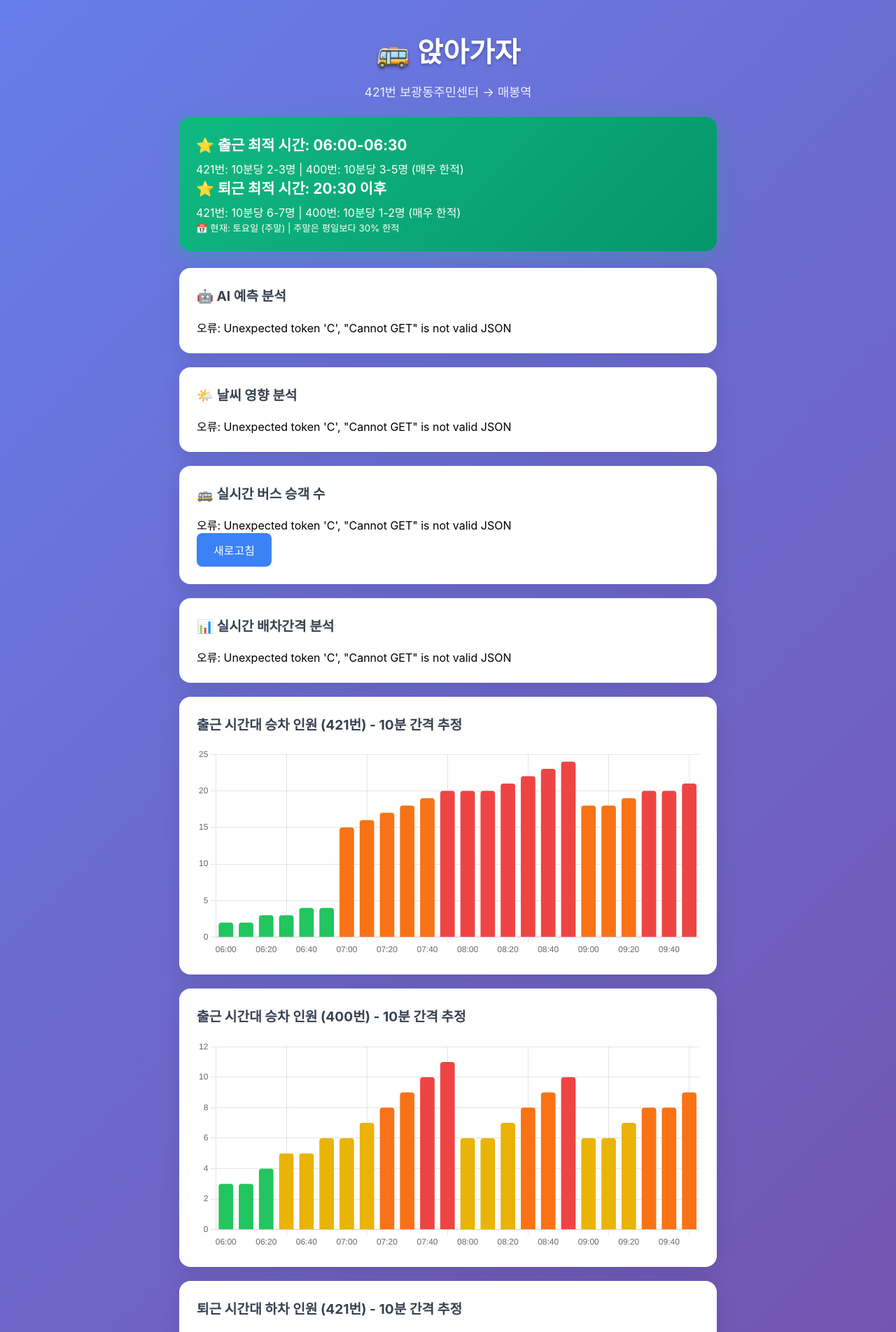
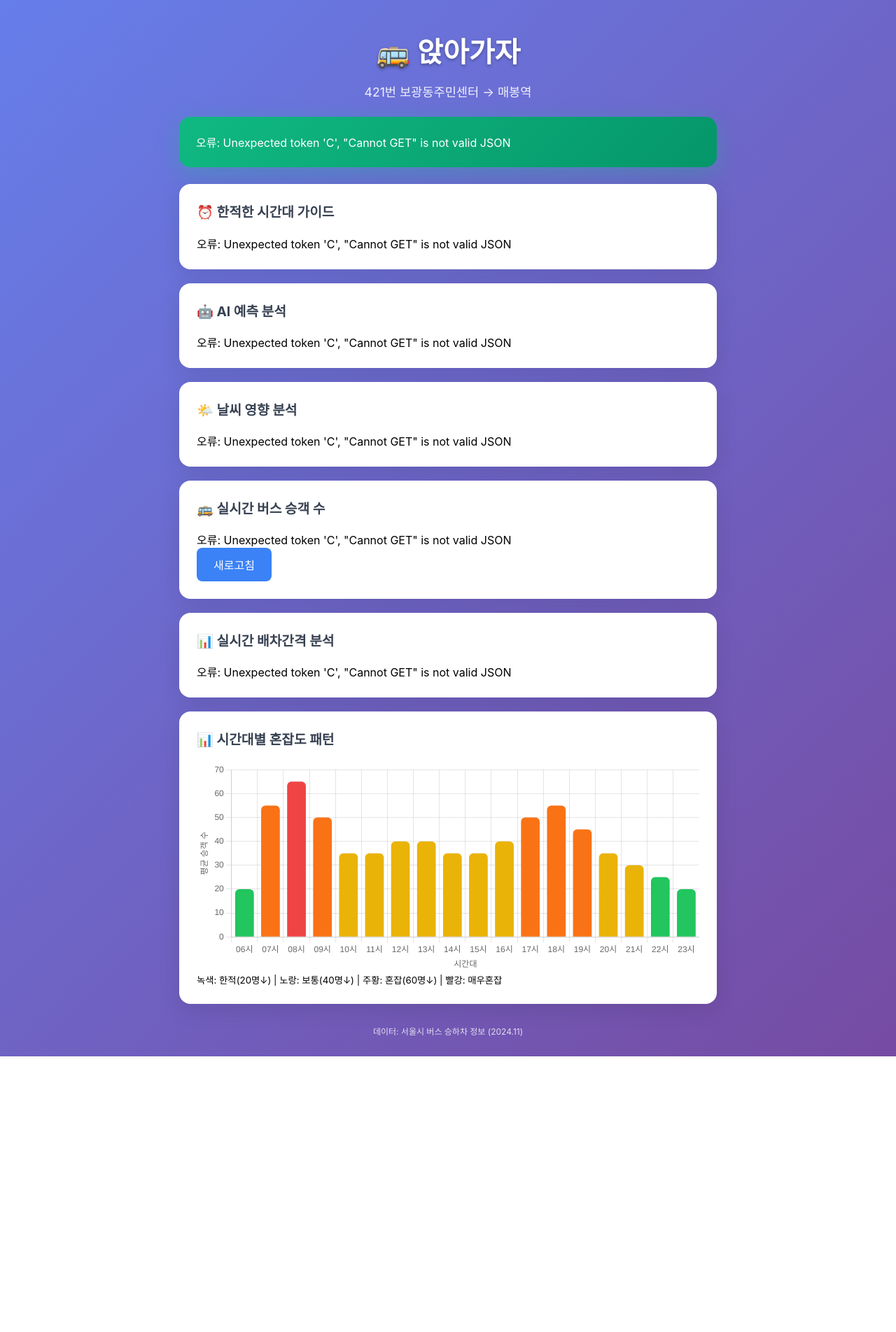
Before and after one commit to 7696122/anzagaza, a Python web app: template templates/index.html in a window 1280 px wide. Shown: the top 1904 px of the page at 70% size. After the commit the page ends 1510 px from the top, so only its background shows below. Run offline with Jinja, Linux system fonts and the light colour scheme; the template is opened without the code that fills it, so the values that code supplies are empty.

Commit message:
핵심 목적에 집중 - 한적한 시간대 명확히 제시
- 메인 추천: '지금 타세요!' vs '60분 후 이용 추천' 명확한 액션
- 한적한 시간대 가이드: 오늘의 최적 시간, 피해야 할 시간
- 하루 전체 혼잡도 패턴 차트로 통합 (06시-23시)
- 현재 상황과 다음 한적한 시간 명시
- 복잡한 차트 4개 → 핵심 정보 1개로 단순화

```diff
--- a/static/app.js
+++ b/static/app.js
@@ -1,88 +1,120 @@
-// 실제 서울시 OpenAPI 데이터 (2024년 11월)
-const morning421 = {
-    labels: ['06:00', '06:10', '06:20', '06:30', '06:40', '06:50', '07:00', '07:10', '07:20', '07:30', '07:40', '07:50', '08:00', '08:10', '08:20', '08:30', '08:40', '08:50', '09:00', '09:10', '09:20', '09:30', '09:40', '09:50'],
+// 하루 전체 혼잡도 패턴 차트
+const hourlyPattern = {
+    labels: ['06시', '07시', '08시', '09시', '10시', '11시', '12시', '13시', '14시', '15시', '16시', '17시', '18시', '19시', '20시', '21시', '22시', '23시'],
     datasets: [{
-        label: '421번 10분당 승차 추정',
-        data: [2, 2, 3, 3, 4, 4, 15, 16, 17, 18, 19, 20, 20, 20, 21, 22, 23, 24, 18, 18, 19, 20, 20, 21],
+        label: '평일 평균 승객 수',
+        data: [20, 55, 65, 50, 35, 35, 40, 40, 35, 35, 40, 50, 55, 45, 35, 30, 25, 20],
         backgroundColor: function(context) {
             const value = context.parsed.y;
-            if (value < 5) return '#22c55e';
-            if (value < 15) return '#eab308';
-            if (value < 20) return '#f97316';
-            return '#ef4444';
+            if (value <= 25) return '#22c55e';  // 한적
+            if (value <= 40) return '#eab308';  // 보통
+            if (value <= 55) return '#f97316';  // 혼잡
+            return '#ef4444';                   // 매우혼잡
         },
-        borderRadius: 4
-    }]
-};
-
-const morning400 = {
-    labels: ['06:00', '06:10', '06:20', '06:30', '06:40', '06:50', '07:00', '07:10', '07:20', '07:30', '07:40', '07:50', '08:00', '08:10', '08:20', '08:30', '08:40', '08:50', '09:00', '09:10', '09:20', '09:30', '09:40', '09:50'],
-    datasets: [{
-        label: '400번 10분당 승차 추정',
-        data: [3, 3, 4, 5, 5, 6, 6, 7, 8, 9, 10, 11, 6, 6, 7, 8, 9, 10, 6, 6, 7, 8, 8, 9],
-        backgroundColor: function(context) {
-            const value = context.parsed.y;
-            if (value < 5) return '#22c55e';
-            if (value < 8) return '#eab308';
-            if (value < 10) return '#f97316';
-            return '#ef4444';
-        },
-        borderRadius: 4
-    }]
-};
-
-const evening421 = {
-    labels: ['17:00', '17:10', '17:20', '17:30', '17:40', '17:50', '18:00', '18:10', '18:20', '18:30', '18:40', '18:50', '19:00', '19:10', '19:20', '19:30', '19:40', '19:50', '20:00', '20:10', '20:20', '20:30', '20:40', '20:50'],
-    datasets: [{
-        label: '421번 10분당 하차 추정',
-        data: [10, 11, 12, 13, 13, 14, 13, 14, 15, 16, 16, 15, 12, 12, 11, 11, 10, 10, 8, 8, 7, 7, 6, 6],
-        backgroundColor: function(context) {
-            const value = context.parsed.y;
-            if (value < 8) return '#22c55e';
-            if (value < 12) return '#eab308';
-            if (value < 15) return '#f97316';
-            return '#ef4444';
-        },
-        borderRadius: 4
-    }]
-};
-
-const evening400 = {
-    labels: ['17:00', '17:10', '17:20', '17:30', '17:40', '17:50', '18:00', '18:10', '18:20', '18:30', '18:40', '18:50', '19:00', '19:10', '19:20', '19:30', '19:40', '19:50', '20:00', '20:10', '20:20', '20:30', '20:40', '20:50'],
-    datasets: [{
-        label: '400번 10분당 하차 추정',
-        data: [3, 3, 4, 4, 4, 4, 4, 4, 5, 5, 5, 4, 4, 4, 4, 3, 3, 3, 3, 2, 2, 2, 2, 1],
-        backgroundColor: function(context) {
-            const value = context.parsed.y;
-            if (value < 3) return '#22c55e';
-            if (value < 4) return '#eab308';
-            if (value < 5) return '#f97316';
-            return '#ef4444';
-        },
-        borderRadius: 4
+        borderRadius: 6
     }]
 };
 
 const opts = {
     responsive: true,
-    plugins: { legend: { display: false } },
+    plugins: {
+        legend: { display: false },
+        tooltip: {
+            callbacks: {
+                label: function(context) {
+                    const value = context.parsed.y;
+                    let status = '';
+                    if (value <= 25) status = '한적';
+                    else if (value <= 40) status = '보통';
+                    else if (value <= 55) status = '혼잡';
+                    else status = '매우혼잡';
+                    return `${context.label}: ${value}명 (${status})`;
+                }
+            }
+        }
+    },
     scales: {
-        y: { beginAtZero: true },
+        y: {
+            beginAtZero: true,
+            title: {
+                display: true,
+                text: '평균 승객 수'
+            }
+        },
         x: {
-            ticks: {
-                maxTicksLimit: 12,
-                callback: function(value, index) {
-                    return index % 2 === 0 ? this.getLabelForValue(value) : '';
-                }
+            title: {
+                display: true,
+                text: '시간대'
             }
         }
     }
 };
 
-new Chart(document.getElementById('morningChart421'), { type: 'bar', data: morning421, options: opts });
-new Chart(document.getElementById('morningChart400'), { type: 'bar', data: morning400, options: opts });
-new Chart(document.getElementById('eveningChart421'), { type: 'bar', data: evening421, options: opts });
-new Chart(document.getElementById('eveningChart400'), { type: 'bar', data: evening400, options: opts });
+new Chart(document.getElementById('hourlyPattern'), { type: 'bar', data: hourlyPattern, options: opts });
+
+// 한적한 시간대 추천
+async function refreshQuietTimes() {
+    document.getElementById('mainRecommendation').innerHTML = '로딩 중...';
+    document.getElementById('quietTimesInfo').innerHTML = '로딩 중...';
+
+    try {
+        const response = await fetch('/api/quiet-times');
+        const data = await response.json();
+
+        document.getElementById('mainRecommendation').innerHTML = formatMainRecommendation(data.simple_recommendation);
+        document.getElementById('quietTimesInfo').innerHTML = formatQuietTimesInfo(data.detailed_recommendations);
+    } catch (e) {
+        document.getElementById('mainRecommendation').innerHTML = '오류: ' + e.message;
+        document.getElementById('quietTimesInfo').innerHTML = '오류: ' + e.message;
+    }
+}
+
+function formatMainRecommendation(simple) {
+    return `
+        <div style="background: ${simple.color}; color: white; padding: 16px; border-radius: 12px; text-align: center;">
+            <strong style="font-size: 1.4em;">${simple.action}</strong><br>
+            <span style="font-size: 1.1em;">${simple.reason}</span>
+        </div>
+    `;
+}
+
+function formatQuietTimesInfo(rec) {
+    let html = `
+        <div style="display: grid; gap: 16px;">
+            <div style="background: ${rec.current_status.color}; color: white; padding: 12px; border-radius: 8px;">
+                <strong>📍 현재: ${rec.current_status.status}</strong><br>
+                ${rec.current_status.reason} (${rec.current_status.passengers})
+            </div>
+
+            <div style="background: #f0f9ff; padding: 12px; border-radius: 8px;">
+                <strong>⏰ 다음 한적한 시간: ${rec.next_quiet_time.time}</strong><br>
+                ${rec.next_quiet_time.reason}`;
+
+    if (rec.next_quiet_time.wait_minutes > 0) {
+        html += `<br><small>대기시간: ${rec.next_quiet_time.wait_minutes}분</small>`;
+    }
+    html += '</div>';
+
+    html += '<div><strong>✅ 오늘의 최적 시간:</strong><br>';
+    rec.best_times_today.forEach(time => {
+        const color = time.status === '매우한적' ? '#22c55e' : time.status === '한적' ? '#eab308' : '#f97316';
+        html += `<div style="margin: 4px 0; padding: 8px; background: ${color}; color: white; border-radius: 6px; font-size: 0.9em;">
+            ${time.time}: ${time.status} (${time.passengers})
+        </div>`;
+    });
+    html += '</div>';
+
+    html += '<div><strong>❌ 피해야 할 시간:</strong><br>';
+    rec.avoid_times.forEach(avoid => {
+        html += `<div style="margin: 4px 0; padding: 8px; background: #ef4444; color: white; border-radius: 6px; font-size: 0.9em;">
+            ${avoid.time}: ${avoid.reason} (${avoid.passengers})
+        </div>`;
+    });
+    html += '</div>';
+
+    html += '</div>';
+    return html;
+}
 
 // AI 예측 분석
 async function refreshPrediction() {
@@ -281,6 +313,7 @@ function formatBusInfo(data) {
 }
 
 // 페이지 로드시 정보 가져오기
+refreshQuietTimes();
 refreshBus();
 refreshPrediction();
 refreshWeather();
--- a/templates/index.html
+++ b/templates/index.html
@@ -12,11 +12,12 @@
     <p class="subtitle">421번 보광동주민센터 → 매봉역</p>
 
     <div class="recommend">
-        <strong>⭐ 출근 최적 시간: 06:00-06:30</strong>
-        421번: 10분당 2-3명 | 400번: 10분당 3-5명 (매우 한적)
-        <strong>⭐ 퇴근 최적 시간: 20:30 이후</strong>
-        421번: 10분당 6-7명 | 400번: 10분당 1-2명 (매우 한적)
-        <br><small>📅 현재: <span id="currentDay"></span> | 주말은 평일보다 30% 한적</small>
+        <div id="mainRecommendation">로딩 중...</div>
+    </div>
+
+    <div class="card">
+        <h3>⏰ 한적한 시간대 가이드</h3>
+        <div id="quietTimesInfo">로딩 중...</div>
     </div>
 
     <div class="card">
@@ -41,23 +42,9 @@
     </div>
 
     <div class="card">
-        <h3>출근 시간대 승차 인원 (421번) - 10분 간격 추정</h3>
-        <canvas id="morningChart421"></canvas>
-    </div>
-
-    <div class="card">
-        <h3>출근 시간대 승차 인원 (400번) - 10분 간격 추정</h3>
-        <canvas id="morningChart400"></canvas>
-    </div>
-
-    <div class="card">
-        <h3>퇴근 시간대 하차 인원 (421번) - 10분 간격 추정</h3>
-        <canvas id="eveningChart421"></canvas>
-    </div>
-
-    <div class="card">
-        <h3>퇴근 시간대 하차 인원 (400번) - 10분 간격 추정</h3>
-        <canvas id="eveningChart400"></canvas>
+        <h3>📊 시간대별 혼잡도 패턴</h3>
+        <canvas id="hourlyPattern"></canvas>
+        <small>녹색: 한적(20명↓) | 노랑: 보통(40명↓) | 주황: 혼잡(60명↓) | 빨강: 매우혼잡</small>
     </div>
 
     <p class="footer">데이터: 서울시 버스 승하차 정보 (2024.11)</p>
```
Also changed, not shown: quiet_times.py (added, +168 -0 lines), server.py (+11 -0 lines).
